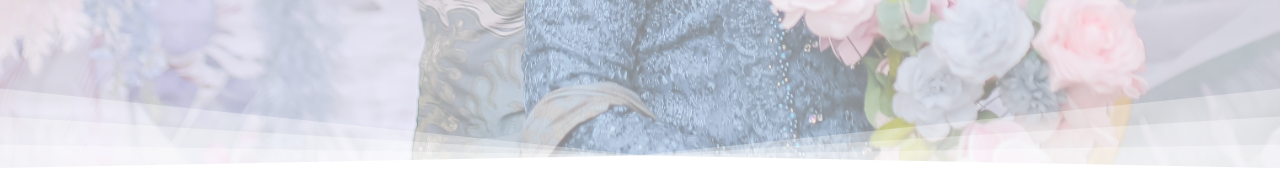
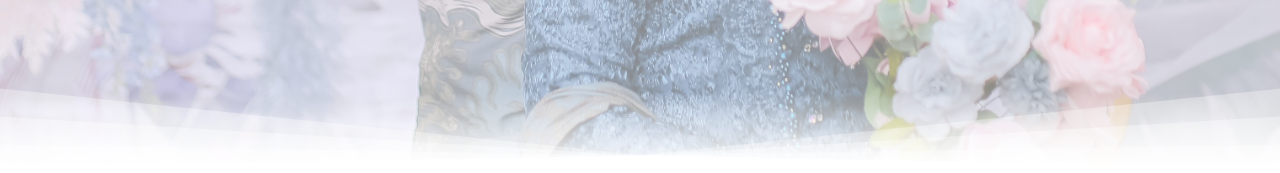
Before and after one commit to nabilah24/mine, a plain HTML site: page undangan.html in a window 1280 px wide. Shown: the part 627-800 px from the top of the page. Drawn offline with nearby package versions, Linux system fonts and the light colour scheme; a web font is replaced by a local one.

Commit message:
fifth commit

```diff
--- a/style.css
+++ b/style.css
@@ -40,8 +40,14 @@ body {
 }
 
 .hero {
-  background: linear-gradient(#ffffff88 0%, #ffffff88 100%),
-    /* Transparan lebih tipis */
+  background: linear-gradient(to bottom,
+      #ffffff88 0%,
+      /* Transparan lebih tipis */
+      #ffffff88 90%,
+      /* Warna transparan hingga 90% */
+      #ffffff 100%
+      /* Putih solid di bagian bawah */
+    ),
     url('./assets/images/foto-bg.jpg') center center no-repeat;
   background-size: cover;
   min-height: 100vh;
```
